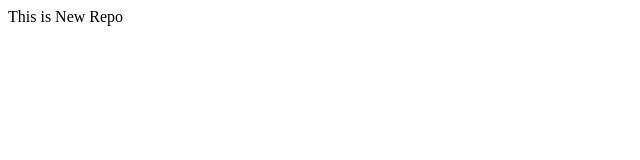
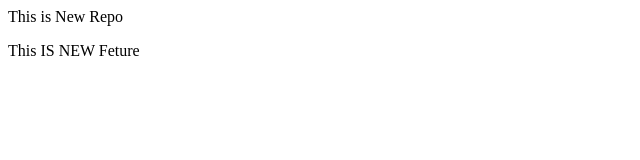
Before and after one commit to payalrajgor/localrepo, a plain HTML site: page index.html in a window 1280 px wide. Shown: the whole page, without its empty margins (0-640 px from the left). Drawn offline with Linux system fonts and the light colour scheme.

Commit message:
add feture

```diff
--- a/index.html
+++ b/index.html
@@ -1 +1,2 @@
 <p>This is New Repo</p>
+<p>This IS NEW Feture</p>
```
